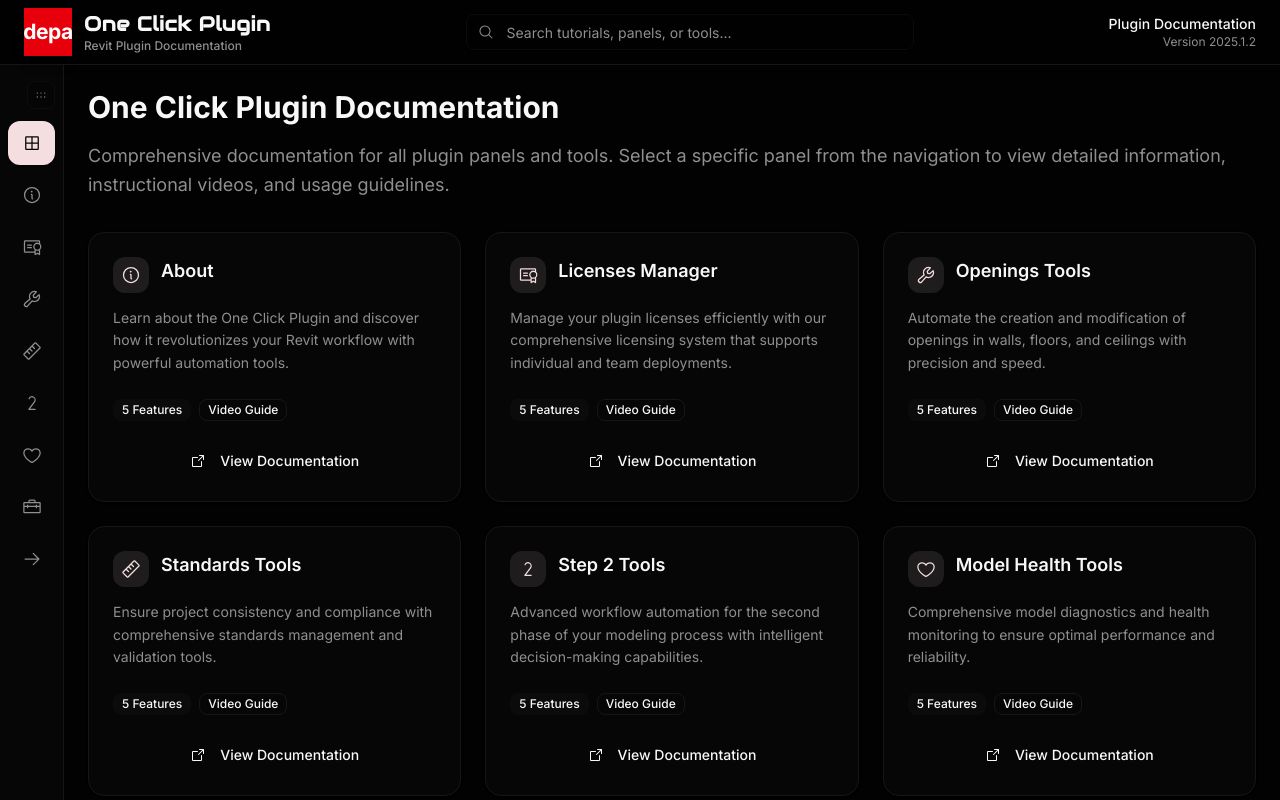
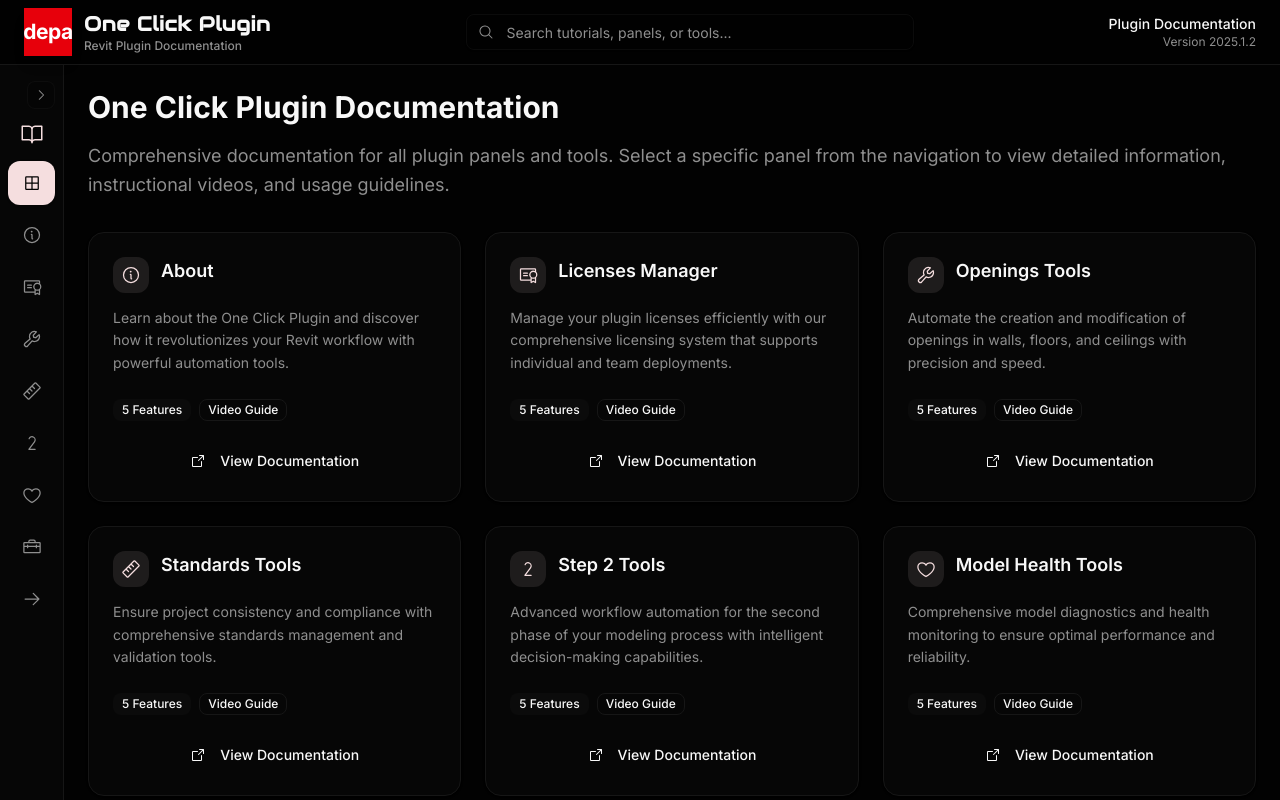
Before and after one commit to it-procurement-depa/revit-plugin-tutoria, a React (Vite) app: page / in a window 1280 px wide. Both pictures are taken after a click on the button "Collapse sidebar". Shown: the top 800 px of the page. Built offline with nearby package versions, Linux system fonts and the light colour scheme.

Commit message:
Generated by Spark: I want to get a dictionary  Icon when i minimize and change a 6 dotes that responsple for  minimize and maximize tto be an arrow

```diff
--- a/src/components/PanelNavigation.tsx
+++ b/src/components/PanelNavigation.tsx
@@ -9,7 +9,9 @@ import {
   Toolbox,
   ArrowRight,
   GridFour,
-  DotsSixVertical
+  CaretLeft,
+  CaretRight,
+  BookOpen
 } from '@phosphor-icons/react'
 import { cn } from '@/lib/utils'
 import { Panel } from '@/App'
@@ -162,12 +164,11 @@ export function PanelNavigation({ selectedPanel, onPanelSelect }: PanelNavigatio
         )}
         title={isCollapsed ? 'Expand sidebar' : 'Collapse sidebar'}
       >
-        <DotsSixVertical
-          className={cn(
-            "w-3.5 h-3.5 text-muted-foreground transition-transform duration-200",
-            isCollapsed && "rotate-90"
-          )}
-        />
+        {isCollapsed ? (
+          <CaretRight className="w-3.5 h-3.5 text-muted-foreground" />
+        ) : (
+          <CaretLeft className="w-3.5 h-3.5 text-muted-foreground" />
+        )}
       </button>
 
       {/* Scrollable Content */}
@@ -176,7 +177,14 @@ export function PanelNavigation({ selectedPanel, onPanelSelect }: PanelNavigatio
           "transition-all duration-300",
           isCollapsed ? "p-2 pt-14" : "p-6"
         )}>
-          {!isCollapsed && (
+          {isCollapsed ? (
+            <>
+              {/* Dictionary Icon for minimized state */}
+              <div className="flex items-center justify-center mb-4">
+                <BookOpen className="w-6 h-6 text-primary" />
+              </div>
+            </>
+          ) : (
             <h2 className="text-lg font-semibold text-foreground mb-4">Documentation</h2>
           )}
 
```
